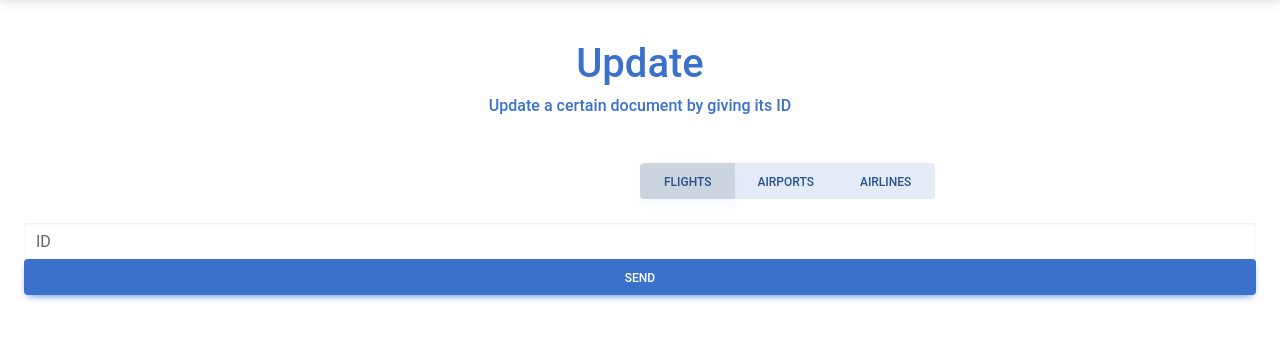
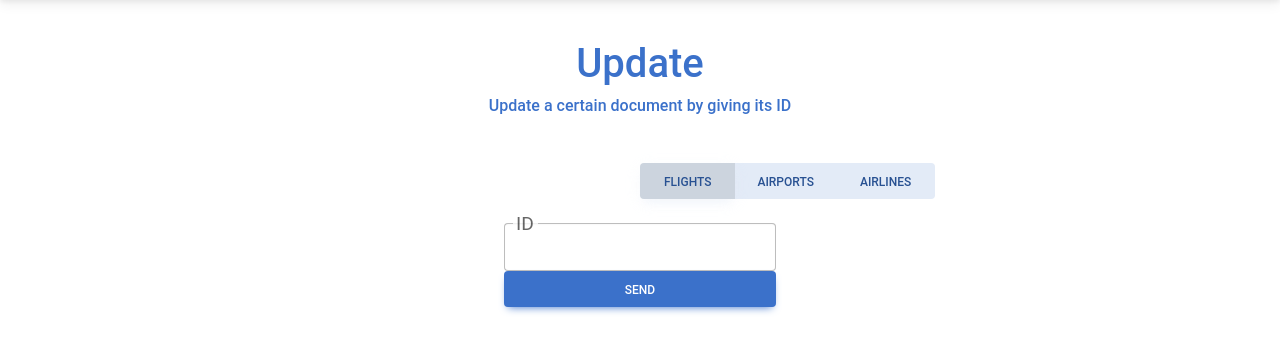
Before and after one commit to Lucacontr/MongoFlights, a Flask app: page /update in a window 1280 px wide. Shown: the part 59-413 px from the top of the page. Run offline with Flask 3, Linux system fonts and the light colour scheme; some libraries are stand-ins or nearby versions.

Commit message:
html pages and frontend deeply improved, instead of my frustrated colleague that spends more time spreading fake news about my work instead of actually making something useful

```diff
--- a/app.py
+++ b/app.py
@@ -1,7 +1,5 @@
-import json
 from bson.json_util import loads
 from bson.errors import BSONError
-import bson
 from bson import ObjectId
 from flask import Flask, render_template, request
 import pymongo
--- a/templates/homepage.html
+++ b/templates/homepage.html
@@ -3,7 +3,7 @@
     <link href="https://cdnjs.cloudflare.com/ajax/libs/font-awesome/6.0.0/css/all.min.css" rel="stylesheet"/>
     <link href="https://cdnjs.cloudflare.com/ajax/libs/mdb-ui-kit/6.4.0/mdb.min.css" rel="stylesheet"/>
     <script src="https://ajax.googleapis.com/ajax/libs/jquery/3.6.4/jquery.min.js"></script>
-    <title>Update</title>
+    <title>Homepage</title>
   </head>
 
     <body>
--- a/templates/insert.html
+++ b/templates/insert.html
@@ -35,7 +35,7 @@
     <nav class="navbar navbar-expand-lg navbar-dark bg-primary" style="background-color: #3b71ca;">
         <a style="margin-left: 1em" class="navbar-brand" href={{url_for("homepage")}}>
             <img src="static/plane.png" width="30" height="30" class="d-inline-block align-top" alt="">
-            <h4>FlightsDB</h4>
+            FlightsDB
         </a>
         <div class="container-fluid" id="navbarNavAltMarkup" style="margin-left: 30em;">
             <div class="navbar-nav">
--- a/templates/query.html
+++ b/templates/query.html
@@ -241,8 +241,8 @@
 
 
               <div class="bg-white border rounded-5" id="flightsTable">
-                <h3>Total flights: {{ flights_size }}</h3>
                 <section class="w-100 p-4 text-center">
+                    <h3>Total flights: {{ flights_size }}</h3>
                     <div class="table-responsive">
                       <table class="table table-striped" id="myTable">
                         <thead>
--- a/templates/update.html
+++ b/templates/update.html
@@ -89,12 +89,16 @@
         </div>
 
           <section id="FlightTableForm1" class="pb-4 FlightTableForm1" style="display: none">
-            <div class="forms">
+            <div class="forms" style="margin-inline: 30em;">
                 <section class="p-4 text-center pb-4">
                     <div class="form-outline bg-white text-center">
                 <form id="formQuery1" method="POST">
-                  <input type="text" id="ID" name="ID" class="form-control" />
-                  <label class="form-label" for="ID">ID</label>
+                    <div class="form-outline">
+
+                  <input type="text" id="ID" name="ID" class="form-control active" style="font-size: 1.5em; "/>
+                  <label class="form-label" for="ID" style="font-size: 1.5em; padding-top: 0em!important;">ID</label>
+                  <div class="form-notch"><div class="form-notch-leading" style="width: 9px;"></div><div class="form-notch-middle" style="width: 25px;"></div><div class="form-notch-trailing"></div></div>
+                  </div>
                   <input type="submit" formaction="/idFlights" class="btn btn-primary btn-block mb-4" value="Send">
                 </form>
             </div>
@@ -270,12 +274,15 @@
             </div></section>
 
       <section id="FlightTableForm2" class="FlightTableForm2" style="display:none;">
-            <div class="forms">
+            <div class="forms" style="margin-inline: 30em;">
                 <section class="p-4 text-center pb-4">
                     <div class="form-outline bg-white text-center">
                 <form id="formQuery2" method="POST">
-                  <input type="text" id="ID" name="ID" class="form-control" />
-                  <label class="form-label" for="ID">ID</label>
+                    <div class="form-outline">
+                  <input type="text" id="ID" name="ID" class="form-control active" style="font-size: 1.5em; "/>
+                  <label class="form-label" for="ID" style="font-size: 1.5em; padding-top: 0em!important;">ID</label>
+                  <div class="form-notch"><div class="form-notch-leading" style="width: 9px;"></div><div class="form-notch-middle" style="width: 25px;"></div><div class="form-notch-trailing"></div></div>
+                  </div>
                   <input type="submit" formaction="/idAirports" class="btn btn-primary btn-block mb-4" value="Send">
                 </form>
             </div>
@@ -356,12 +363,16 @@
 
 
       <section id="FlightTableForm3" class="FlightTableForm3" style="display:none;">
-            <div class="forms">
+            <div class="forms" style="margin-inline: 30em;">
                 <section class="p-4 text-center pb-4">
                     <div class="form-outline bg-white text-center">
                 <form id="formQuery3" method="POST">
-                  <input type="text" id="ID" name="ID" class="form-control" />
-                  <label class="form-label" for="ID">ID</label>
+                    <div class="form-outline">
+
+                  <input type="text" id="ID" name="ID" class="form-control active" style="font-size: 1.5em; "/>
+                  <label class="form-label" for="ID" style="font-size: 1.5em; padding-top: 0em!important;">ID</label>
+                  <div class="form-notch"><div class="form-notch-leading" style="width: 9px;"></div><div class="form-notch-middle" style="width: 25px;"></div><div class="form-notch-trailing"></div></div>
+                  </div>
                   <input type="submit" formaction="/idAirlines" class="btn btn-primary btn-block mb-4" value="Send">
                 </form>
             </div>
```
Also changed, not shown: templates/delete.html (+9 -9 lines).
